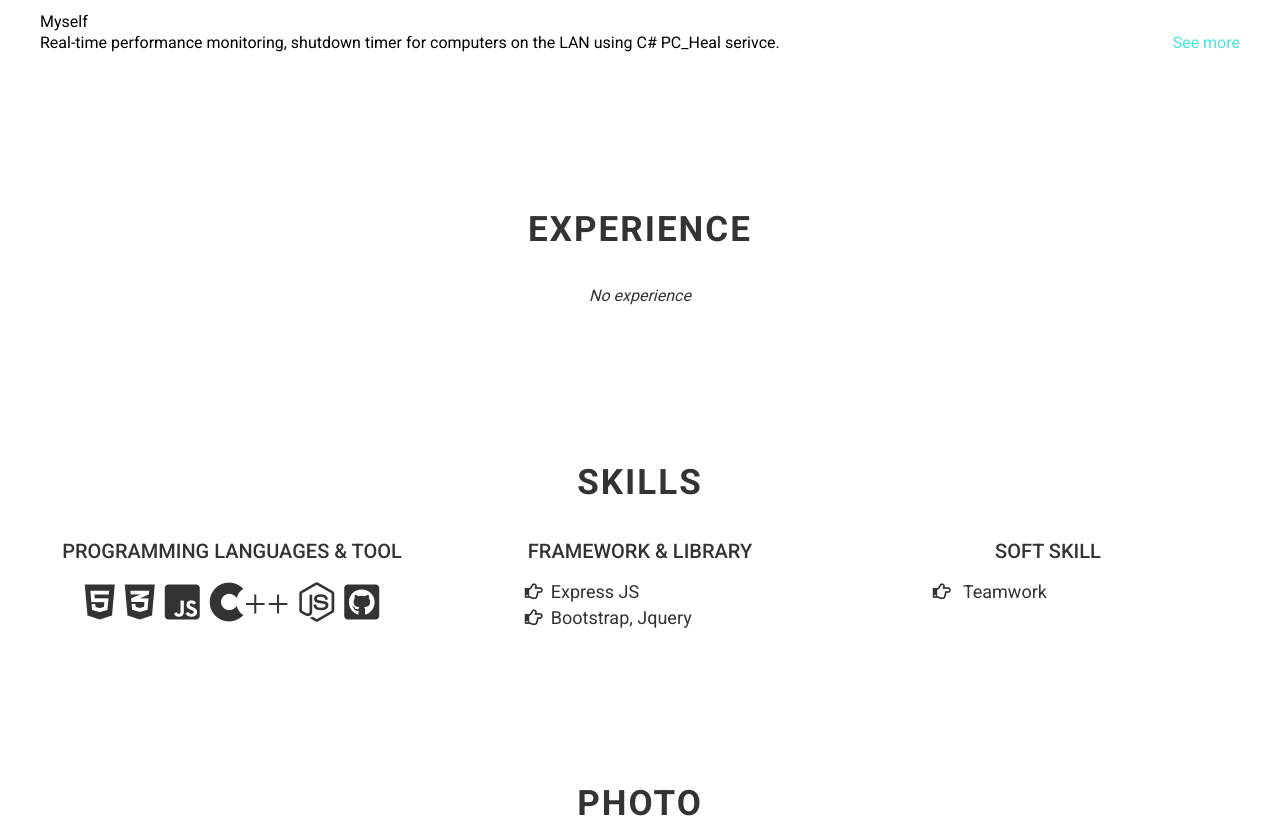
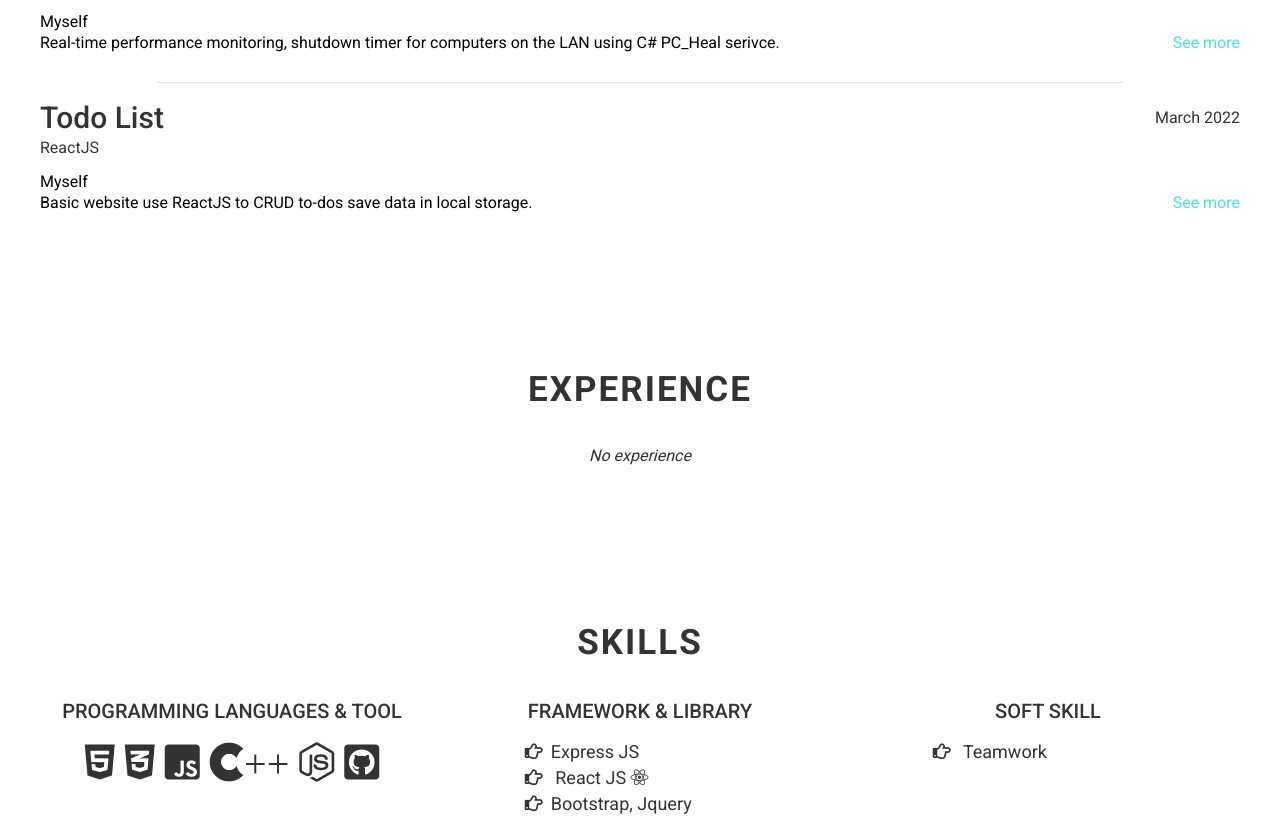
Before and after one commit to jthanh8144/MyCV, a plain HTML site: page index.html in a window 1280 px wide. Shown: the part 1013-1837 px from the top of the page. Drawn offline with nearby package versions, Linux system fonts and the light colour scheme.

Commit message:
update gpa, project

```diff
--- a/index.html
+++ b/index.html
@@ -74,7 +74,7 @@
                                     competition
                                     in computer science.<br>
                                     Currently, I am studying at Danang University of Technology.<br>
-                                    My current GPA is 3.33/4.
+                                    My current GPA is 3.43/4.
                                 </p>
                                 <div class="about-left__contact">
                                     <a href="https://fb.com/jThanh8144" class="about-left__link">
@@ -142,6 +142,31 @@
                                     </a>
                                 </div>
                             </li>
+                            <li class="project-item col l-12 m-12 c-12">
+                                <div class="project-item__heading">
+                                    <p class="project-item__name">
+                                        Todo List
+                                    </p>
+                                    <p class="project-item__time">
+                                        March 2022
+                                    </p>
+                                </div>
+                                <p class="project-item__language">
+                                    ReactJS
+                                </p>
+                                <div class="project-item__content">
+                                    <div>
+                                        <p class="project-item__team">Myself</p>
+                                        <p class="project-item__description">
+                                            Basic website use ReactJS to CRUD to-dos save data in local storage.
+                                        </p>
+                                    </div>
+                                    <a href="http://todolist-jthanh8144.cf"
+                                        class="project-item__link">
+                                        See more
+                                    </a>
+                                </div>
+                            </li>
                         </ul>
                     </div>
                 </div>
@@ -193,6 +218,11 @@
                                 <ul class="skills-content__list-vertical">
                                     <li class="skills-content__item-vertical">
                                         <i class="far fa-hand-point-right item-vertical__icon"></i>Express JS
+                                    </li>
+                                    <li class="skills-content__item-vertical">
+                                        <i class="far fa-hand-point-right item-vertical__icon"></i>
+                                        React JS
+                                        <i class="fab fa-brands fa-react"></i>
                                     </li>
                                     <li class="skills-content__item-vertical">
                                         <i class="far fa-hand-point-right item-vertical__icon"></i>Bootstrap, Jquery
--- a/resources/css/main.css
+++ b/resources/css/main.css
@@ -230,16 +230,17 @@
 }
 
 .project-item + .project-item {
-    margin-top: 32px;
+    margin-top: 50px;
 }
 
 .project-item:not(:first-child)::before {
     content: "";
     display: block;
     position: absolute;
-    border-top: 1px solid #737373;
-    width: 100%;
-    top: -14px;
+    border-top: 1px solid rgb(115, 115, 115, .2);
+    width: 80%;
+    right: 10%;
+    top: -20px;
 }
 
 .project-item__heading {
```
